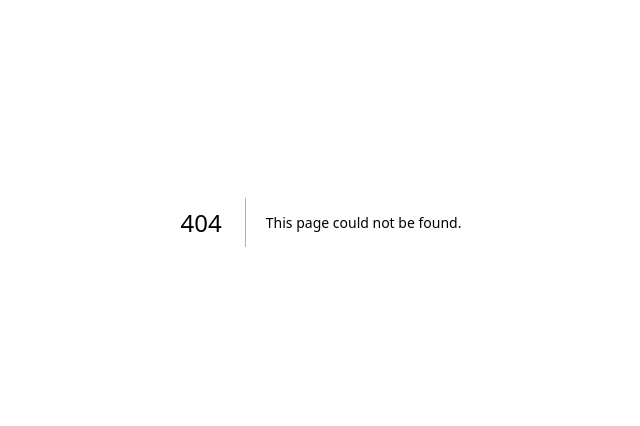
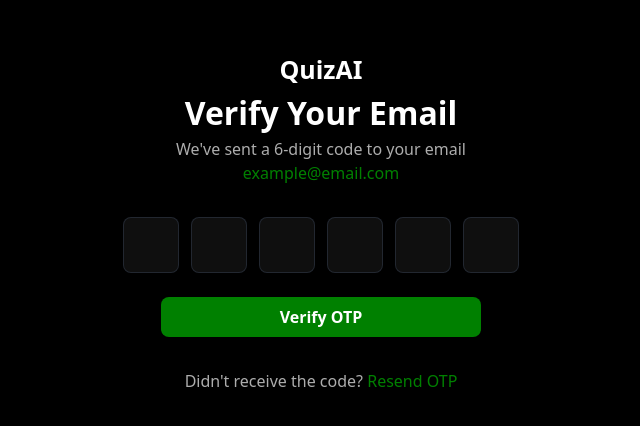
Before and after one commit to murad403/quiz-ai-dashboard, a Next.js app: page /auth/verify-otp in a window 1280 px wide. Before the commit this address had no page. Shown: the part 178-604 px from the top of the page, without its empty margins (319-959 px from the left). Built offline with nearby package versions, Linux system fonts and the light colour scheme.

Commit message:
verify otp page

```diff
--- a/src/app/(auth)/auth/forgot-password/page.tsx
+++ b/src/app/(auth)/auth/forgot-password/page.tsx
@@ -18,7 +18,7 @@ const ForgotPassword = () => {
     <div className="md:w-1/2 w-full space-y-8">
       <div className="text-center">
         <h2 className='text-main font-semibold text-subheading'>QuizAI</h2>
-        <h1 className="font-semibold text-[40px] text-main">Forgot your password</h1>
+        <h1 className="font-semibold text-heading text-main">Forgot your password</h1>
         <p className="text-paragraph text-title">{`Enter your email and we'll send you a 6 digit code`}</p>
       </div>
       <form className="w-full md:w-1/2 space-y-4 mx-auto" onSubmit={handleSubmit(onSubmit)}>
--- /dev/null
+++ b/src/app/(auth)/auth/reset-password/page.tsx
@@ -0,0 +1,11 @@
+import React from 'react'
+
+const ResetPassword = () => {
+  return (
+    <div>
+
+    </div>
+  )
+}
+
+export default ResetPassword
--- a/src/app/(auth)/auth/sign-in/page.tsx
+++ b/src/app/(auth)/auth/sign-in/page.tsx
@@ -22,7 +22,7 @@ const SignIn = () => {
         <div className="w-full md:w-1/2 flex flex-col items-center justify-center gap-8">
             <div className="text-center">
                 <h2 className='text-main font-semibold text-subheading'>QuizAI</h2>
-                <h1 className="font-semibold text-[40px] text-main">Welcome back</h1>
+                <h1 className="font-semibold text-heading text-main">Welcome back</h1>
                 <p className="text-paragraph text-title">Sign in to access the admin dashboard</p>
             </div>
 
--- /dev/null
+++ b/src/app/(auth)/auth/verify-otp/page.tsx
@@ -0,0 +1,176 @@
+/* eslint-disable react-hooks/incompatible-library */
+"use client";
+import { useForm, Controller } from "react-hook-form";
+import { useRef } from "react";
+
+interface OtpFormData {
+    otp1: string;
+    otp2: string;
+    otp3: string;
+    otp4: string;
+    otp5: string;
+    otp6: string;
+}
+
+const VerifyOtp = () => {
+    const { control, handleSubmit, watch, setValue, formState: { errors } } = useForm<OtpFormData>({
+        defaultValues: {
+            otp1: "",
+            otp2: "",
+            otp3: "",
+            otp4: "",
+            otp5: "",
+            otp6: "",
+        },
+    });
+
+    // সঠিক টাইপ দিয়ে ref array
+    const inputRefs = useRef<(HTMLInputElement | null)[]>([]);
+
+    const handleInputChange = (
+        index: number,
+        value: string,
+        onChange: (value: string) => void
+    ) => {
+        if (value && !/^\d$/.test(value)) return;
+
+        onChange(value);
+
+        if (value && index < 5) {
+            inputRefs.current[index + 1]?.focus();
+        }
+    };
+
+    const handleKeyDown = (
+        e: React.KeyboardEvent<HTMLInputElement>,
+        index: number
+    ) => {
+        if (e.key === "Backspace" && !watch(`otp${index + 1}` as keyof OtpFormData)) {
+            if (index > 0) {
+                inputRefs.current[index - 1]?.focus();
+            }
+        }
+
+        if (e.key === "ArrowLeft" && index > 0) {
+            inputRefs.current[index - 1]?.focus();
+        }
+        if (e.key === "ArrowRight" && index < 5) {
+            inputRefs.current[index + 1]?.focus();
+        }
+    };
+
+    const handlePaste = (e: React.ClipboardEvent) => {
+        e.preventDefault();
+        const pastedData = e.clipboardData.getData("text").slice(0, 6);
+        const digits = pastedData.match(/\d/g);
+
+        if (digits) {
+            digits.forEach((digit, index) => {
+                if (index < 6) {
+                    setValue(`otp${index + 1}` as keyof OtpFormData, digit);
+                }
+            });
+            const lastIndex = Math.min(digits.length - 1, 5);
+            inputRefs.current[lastIndex]?.focus();
+        }
+    };
+
+    const onSubmit = async (data: OtpFormData) => {
+        const otp = `${data.otp1}${data.otp2}${data.otp3}${data.otp4}${data.otp5}${data.otp6}`;
+        console.log("OTP Submitted:", otp);
+    };
+
+    const handleResend = () => {
+        console.log("Resend OTP");
+    };
+
+    const hasErrors = Object.keys(errors).length > 0;
+
+    return (
+        <div className="md:w-1/2 w-full space-y-8">
+            <div className="space-y-8">
+                <div>
+                    <h2 className='text-main font-semibold text-subheading text-center'>QuizAI</h2>
+                    <h1 className="text-heading font-bold text-main text-center">
+                        Verify Your Email
+                    </h1>
+                    <p className="text-title text-small text-center">
+                        {`We've sent a 6-digit code to your email`}
+                        <br />
+                        <span className="text-header">example@email.com</span>
+                    </p>
+                </div>
+
+                <form className="w-full md:w-1/2 space-y-4 mx-auto" onSubmit={handleSubmit(onSubmit)}>
+                    <div className="flex justify-center gap-3 mb-6">
+                        {[1, 2, 3, 4, 5, 6].map((num, index) => (
+                            <Controller
+                                key={num}
+                                name={`otp${num}` as keyof OtpFormData}
+                                control={control}
+                                rules={{
+                                    required: "Required",
+                                    pattern: {
+                                        value: /^\d$/,
+                                        message: "Only numbers",
+                                    },
+                                }}
+                                render={({ field: { onChange, value } }) => (
+                                    <input
+                                        // এখানে ফিক্স করা হয়েছে
+                                        ref={(el) => {
+                                            inputRefs.current[index] = el;
+                                        }}
+                                        type="text"
+                                        inputMode="numeric"
+                                        maxLength={1}
+                                        value={value}
+                                        onChange={(e) =>
+                                            handleInputChange(index, e.target.value, onChange)
+                                        }
+                                        onKeyDown={(e) => handleKeyDown(e, index)}
+                                        onPaste={handlePaste}
+                                        className={`w-12 h-12 md:w-14 md:h-14 text-center text-heading font-bold bg-card border rounded-lg focus:outline-none transition-all ${
+                                            value
+                                                ? "border-header text-white"
+                                                : hasErrors
+                                                    ? "border-gray-500"
+                                                    : "border-gray-700/50 text-title"
+                                        } focus:border-header`}
+                                    />
+                                )}
+                            />
+                        ))}
+                    </div>
+
+                    {hasErrors && (
+                        <p className="text-red-500 text-sm text-center mb-4">
+                            Please enter all 6 digits
+                        </p>
+                    )}
+
+                    <button
+                        type="submit"
+                        className="text-main font-semibold w-full text-center py-2 rounded-lg bg-header hover:bg-header/90"
+                    >
+                        Verify OTP
+                    </button>
+                </form>
+
+                <div className="text-center">
+                    <p className="text-title text-small">
+                        {` Didn't receive the code? `}
+                        <button
+                            onClick={handleResend}
+                            className="text-header hover:underline font-medium"
+                        >
+                            Resend OTP
+                        </button>
+                    </p>
+                </div>
+            </div>
+        </div>
+    );
+};
+
+export default VerifyOtp;
--- a/src/app/globals.css
+++ b/src/app/globals.css
@@ -6,7 +6,7 @@
   --color-main: #FFFFFF;
   --color-card: #0f0f0f;
 
-  --text-heading: 28px;
+  --text-heading: 32px;
   --text-subheading: 25px;
-  --text-paragraph: 18px;
+  --text-paragraph: 16px;
 }
```
